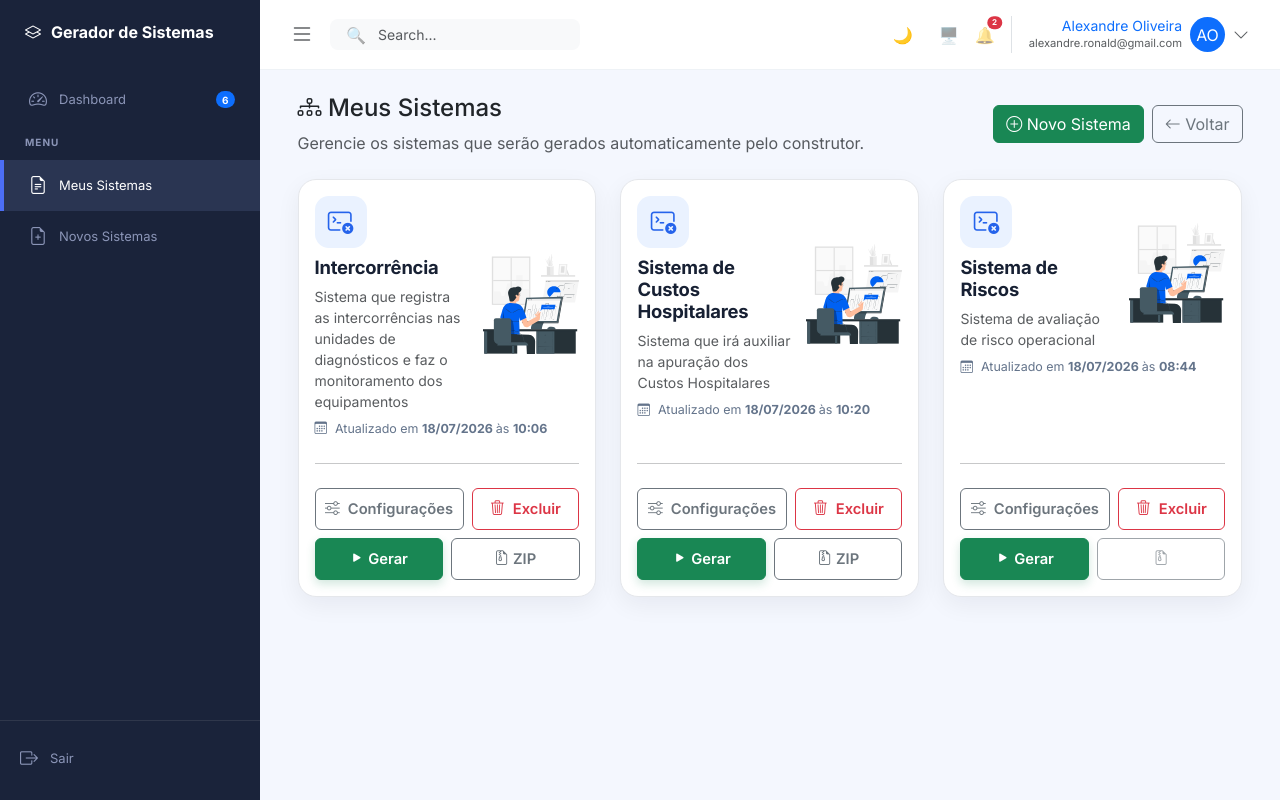
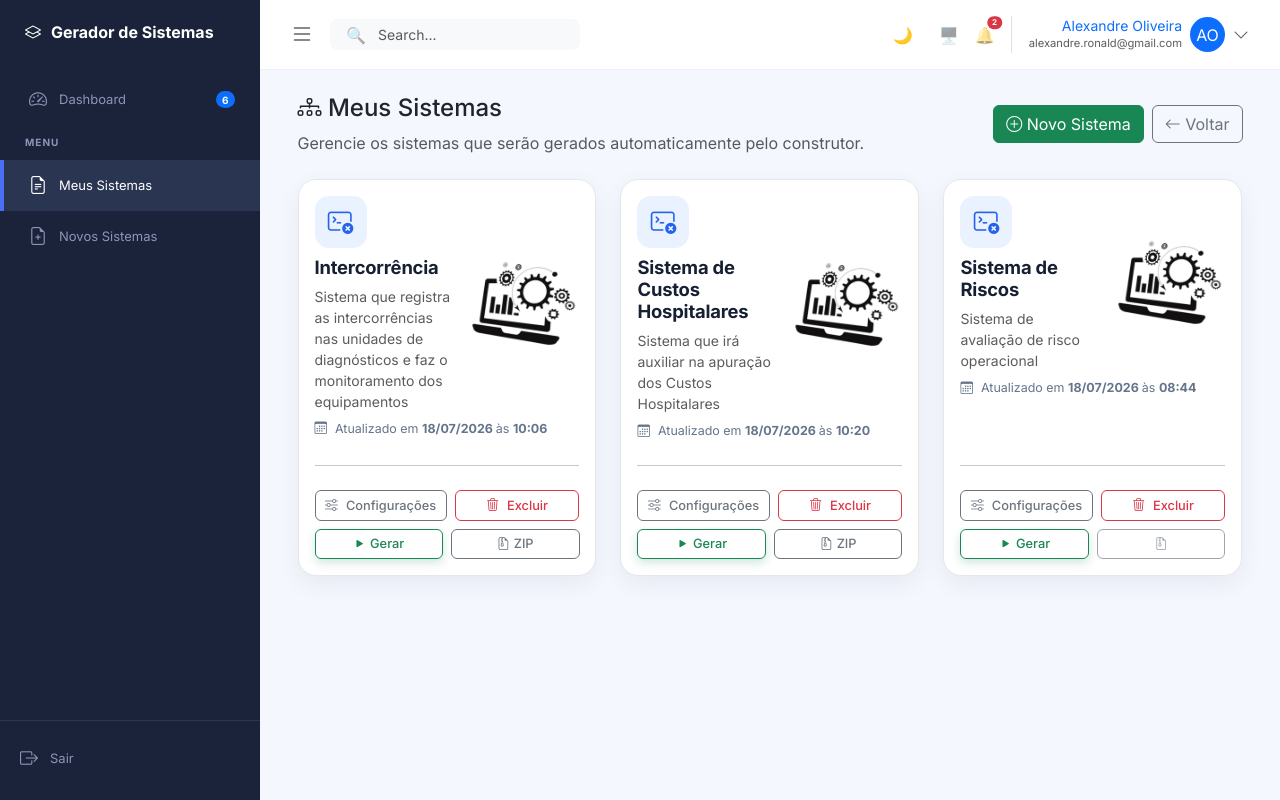
Before and after one commit to alexandre-ronald/gerador_sistema, a Django app: page / in a window 1280 px wide. Run offline with Django 5.2, Linux system fonts and the light colour scheme; a user stored in the database is signed in; data comes from the database, SQL or seed files in the repository; both versions use the stored data as it was after the commit.

Commit message:
atuallizões de layout

```diff
--- a/templates/sistema/lista.html
+++ b/templates/sistema/lista.html
@@ -6,6 +6,11 @@
 {% block content %}
 
 <style>
+   .hero-watermark {
+      font-size: 14rem;
+      transform: translate(15%, 15%);
+      color: rgba(255, 255, 255, 1);
+   }
    .card-sistema {
       border: 1px solid #e5e7eb;
       border-radius: 18px;
@@ -68,10 +73,10 @@
       color: #64748b;
    }
    .sistema-btn {
-      min-height: 42px;
+      min-height: 22px;
       border-radius: 6px;
-      font-size: .92rem;
-      font-weight: 600;
+      font-size: .8rem;
+      font-weight: 500;
       display: inline-flex;
       align-items: center;
       justify-content: center;
@@ -135,7 +140,7 @@
 
       <div class="row g-4">
          {% for sistema in sistemas %}
-            <div class="col-xl-4 mb-4">
+            <div class="col-xl-4 mb-1">
                <!-- Dashboard example card 1-->
                <div class="card card-sistema h-100" >
                   <div class="card-body d-flex justify-content-center flex-column">
@@ -152,7 +157,9 @@
                            </div>
                            <div class="text-muted small">{{ sistema.descricao|default:"Sem descrição"|truncatewords:24 }}</div>
                         </div>
-                        <img src="{% static 'images/browser-stats.svg' %}" alt="..." style="width: 6rem">
+                        <div >
+                           <img src="{% static 'images/4.png' %}" alt="..." style="width: 7rem">
+                        </div>
                      </div>
                      <div class="sistema-atualizacao mb-4">
                         <i class="bi bi-calendar3 me-2"></i>
@@ -171,7 +178,7 @@
                               <i class="bi bi-trash3 me-2"></i> Excluir </a>
                         </div>
                         <div class="col">
-                           <a href="{% url 'sistema:gerar_sistema' sistema.pk %}" class="btn btn-success sistema-btn sistema-btn-principal w-100">
+                           <a href="{% url 'sistema:gerar_sistema' sistema.pk %}" class="btn btn-outline-success sistema-btn sistema-btn-principal w-100">
                               <i class="bi bi-play-fill me-1"></i> Gerar </a>
                         </div>
                         <!-- DOWNLOAD -->
```
Also changed, not shown: db.sqlite3, static/images/4.png (added), static/images/waterrmark.png (added).
